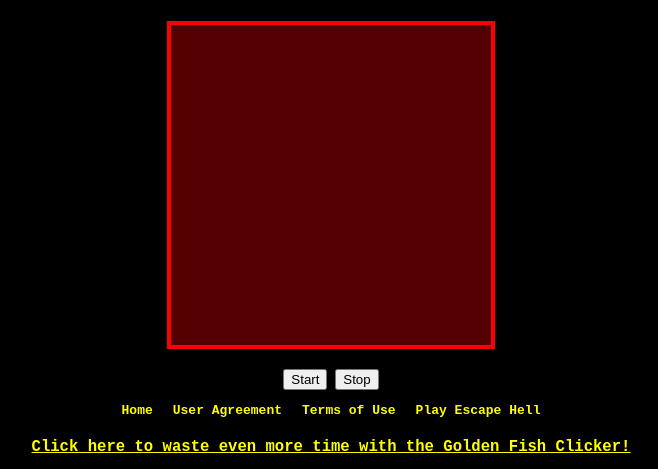
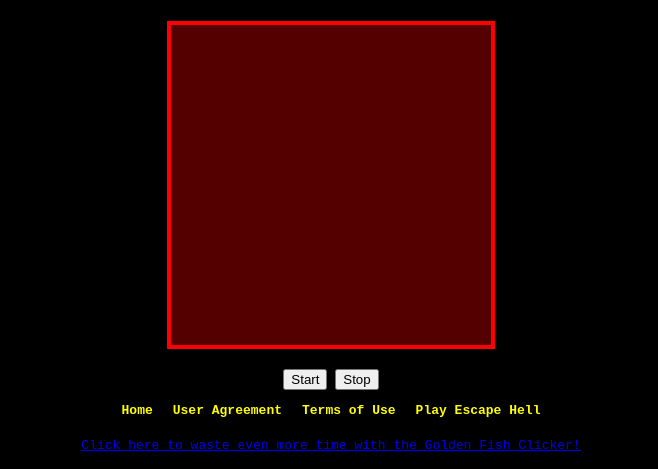
Before and after one commit to Tonetone12/goldenfishclaims-site, a plain HTML site: page index.html in a window 1280 px wide. Shown: the part 416-885 px from the top of the page, without its empty margins (309-967 px from the left). Drawn offline with Linux system fonts and the light colour scheme.

Commit message:
Update index.html

```diff
--- a/index.html
+++ b/index.html
@@ -159,10 +159,8 @@ nav a:hover {
     <li><a href="escape-hell.html">Play Escape Hell</a></li>
   </ul>
 </nav>
-  <p>
-  <a href="clicker.html" style="color: yellow; font-weight: bold; font-size: 1.2em;">
-    Click here to waste even more time with the Golden Fish Clicker!
-  </a>
-</p>
+
+<p><a href="clicker.html">Click here to waste even more time with the Golden Fish Clicker!</a></p>
+
 </body>
 </html>
```
